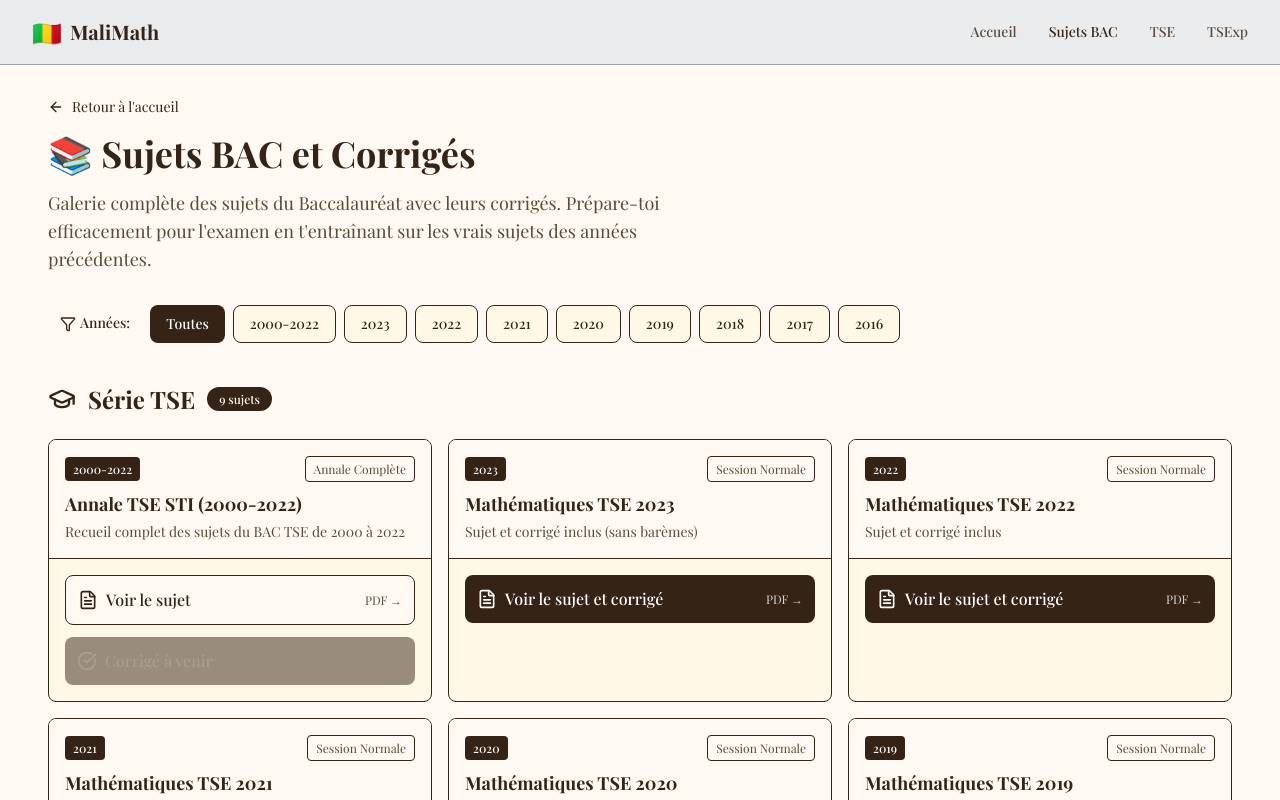
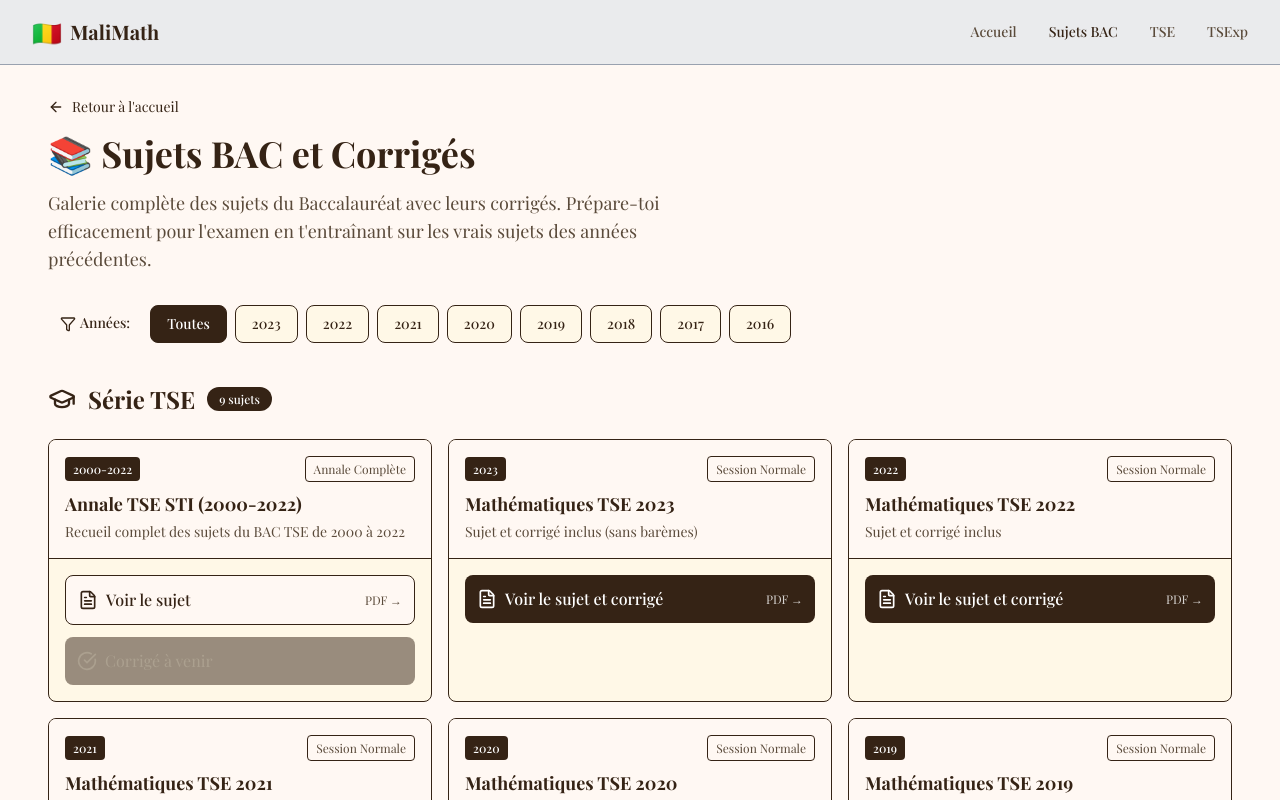
Before and after one commit to samuelmodebusinessman-droid/bacmali, a Next.js app: page /sujets in a window 1280 px wide. Shown: the top 800 px of the page. Built offline with nearby package versions, Linux system fonts and the light colour scheme.

Commit message:
Make filters functional with useState

```diff
--- a/app/sujets/page.tsx
+++ b/app/sujets/page.tsx
@@ -1,10 +1,8 @@
+'use client';
+
 import Link from 'next/link';
 import { ArrowLeft, FileText, CheckCircle, GraduationCap, Filter } from 'lucide-react';
-
-export const metadata = {
-  title: 'Sujets BAC et Corrigés - BacMali',
-  description: 'Galerie des sujets du Baccalauréat avec leurs corrigés pour TSE et TSExp',
-};
+import { useState } from 'react';
 
 type SerieType = 'TSE' | 'TSExp';
 
@@ -178,8 +176,17 @@ const sujetsBAC: SujetBAC[] = [
 ];
 
 export default function SujetsBACPage() {
-  const annees = ['2000-2022', '2023', '2022', '2021', '2020', '2019', '2018', '2017', '2016'];
+  const [selectedAnnee, setSelectedAnnee] = useState<string>('all');
+  const annees = ['all', '2023', '2022', '2021', '2020', '2019', '2018', '2017', '2016'];
   const series: SerieType[] = ['TSE', 'TSExp'];
+
+  const getFilteredSujets = (serie: SerieType) => {
+    return sujetsBAC.filter(sujet => {
+      const matchesSerie = sujet.serie === serie;
+      const matchesAnnee = selectedAnnee === 'all' || sujet.annee === selectedAnnee;
+      return matchesSerie && matchesAnnee;
+    });
+  };
 
   return (
     <div className="py-8">
@@ -209,18 +216,22 @@ export default function SujetsBACPage() {
             <Filter size={16} className="inline mr-1" />
             Années:
           </span>
-          <button className="px-4 py-2 rounded-lg font-medium text-sm bg-[#352315] text-white">
-            Toutes
-          </button>
           {annees.map(annee => (
-            <a
+            <button
               key={annee}
-              href={`#annee-${annee}`}
-              className="px-4 py-2 rounded-lg font-medium text-sm border hover:opacity-80 transition-opacity"
-              style={{ borderColor: 'var(--card-border)', color: '#352315', backgroundColor: 'var(--card-bg)' }}
+              onClick={() => setSelectedAnnee(annee)}
+              className={`px-4 py-2 rounded-lg font-medium text-sm border hover:opacity-80 transition-opacity whitespace-nowrap ${
+                selectedAnnee === annee
+                  ? 'bg-[#352315] text-white border-[#352315]'
+                  : ''
+              }`}
+              style={selectedAnnee === annee
+                ? {}
+                : { borderColor: 'var(--card-border)', color: '#352315', backgroundColor: 'var(--card-bg)' }
+              }
             >
-              {annee}
-            </a>
+              {annee === 'all' ? 'Toutes' : annee}
+            </button>
           ))}
         </div>
       </div>
@@ -237,14 +248,17 @@ export default function SujetsBACPage() {
               className="px-3 py-1 rounded-full text-xs font-medium"
               style={{ backgroundColor: '#352315', color: 'white' }}
             >
-              {sujetsBAC.filter(s => s.serie === serie).length} sujets
+              {getFilteredSujets(serie).length} sujet{getFilteredSujets(serie).length > 1 ? 's' : ''}
             </span>
           </div>
 
           <div className="grid grid-cols-1 md:grid-cols-2 lg:grid-cols-3 gap-4">
-            {sujetsBAC
-              .filter(sujet => sujet.serie === serie)
-              .map(sujet => (
+            {getFilteredSujets(serie).length === 0 ? (
+              <div className="col-span-full text-center py-8 text-gray-500">
+                Aucun sujet pour l&apos;année {selectedAnnee}
+              </div>
+            ) : (
+              getFilteredSujets(serie).map(sujet => (
                 <div
                   key={sujet.id}
                   className="border rounded-lg overflow-hidden hover:shadow-md transition-shadow"
@@ -353,7 +367,8 @@ export default function SujetsBACPage() {
                     )}
                   </div>
                 </div>
-              ))}
+              ))
+            )}
           </div>
         </section>
       ))}
```
